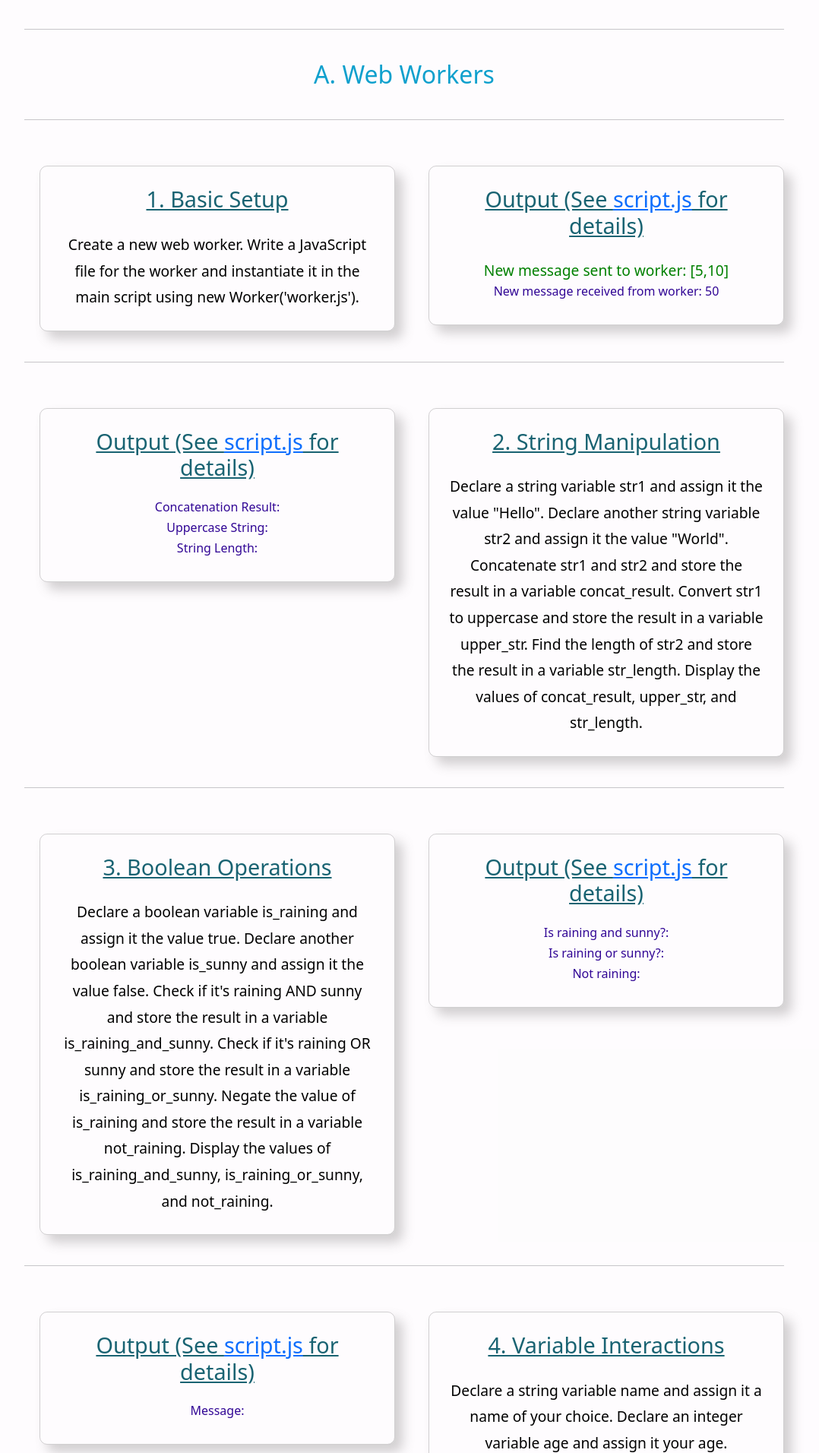
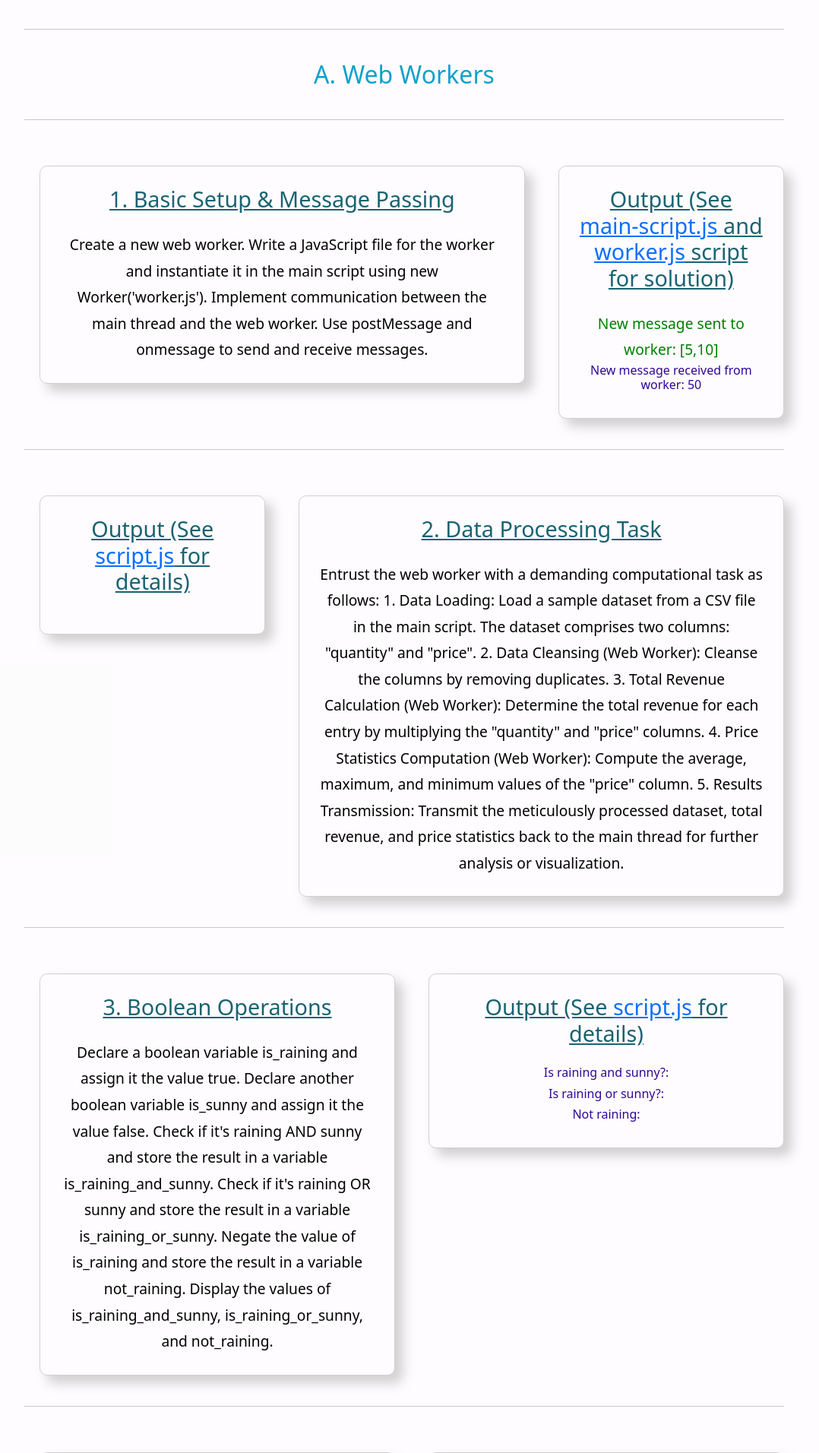
Before and after one commit to scientistigwe/FrontEnd-Projects, a Python web app: template templates/advanced-js.html in a window 1280 px wide. Shown: the part 399-2311 px from the top of the page at 76% size, without its empty margins (108-1186 px from the left). Run offline with Jinja, Linux system fonts and the light colour scheme; the template is opened without the code that fills it, so the values that code supplies are empty; some libraries are stand-ins or nearby versions.

Commit message:
add web worker

```diff
--- a/scripts/advanced-js.js
+++ b/scripts/advanced-js.js
@@ -1,7 +1,7 @@
 /**
  * A. Web Worker
  */
-//1. Basic setup
+//1. Basic setup & Message Passing
 
 if (window.Worker) {
   const myWorker = new Worker("worker.js"); //Instantiate new worker
@@ -22,3 +22,6 @@ if (window.Worker) {
     "errorMessage"
   ).textContent = `Window does not support worker`;
 }
+
+//2. Data Processing Task
+//Note: To access a csv file in your directory: 1. initialize node.js (npm init -y); 2. install csv-parser (npm install csv-parser)
--- a/templates/advanced-js.html
+++ b/templates/advanced-js.html
@@ -172,27 +172,31 @@
                 <hr>
                 <h2 class="subcategory">A. Web Workers</h2>
                 <hr>
-                <!-- 1. Basic Setup -->
+                <!-- 1. Basic Setup & Message Passing -->
                 <div class="row">
-                    <div class="col-md-6">
+                    <div class="col-md-8">
                         <div class="card">
                             <div class="card-body">
                                 <h5 class="card-title">
-                                    1. Basic Setup
+                                    1. Basic Setup & Message Passing
                                 </h5>
                                 <p class="card-text">
-                                    Create a new web worker. Write a JavaScript file for the worker and
-                                    instantiate it in the main script using new Worker('worker.js').</p>
+                                    Create a new web worker. Write a JavaScript file
+                                    for the worker and instantiate it in the main script using new Worker('worker.js').
+                                    Implement communication between the main thread and the web worker. Use postMessage
+                                    and onmessage to send and receive messages.</p>
                             </div>
                         </div>
                     </div>
-                    <div class="col-md-6">
+                    <div class="col-md-4">
                         <div class="card">
                             <div class="card-body">
                                 <h5 class="card-title">
                                     Output (See <a
-                                        href="https://github.com/scientistigwe/Full-Stack-Dev.-Challenge/blob/main/scripts/script.js"
-                                        target="_blank">script.js</a> for details)
+                                        href="https://github.com/scientistigwe/Full-Stack-Dev.-Challenge/blob/main/scripts/advanced-js.js"
+                                        target="_blank">main-script.js</a> and <a
+                                        href="https://github.com/scientistigwe/Full-Stack-Dev.-Challenge/blob/main/scripts/script.js">worker.js</a>
+                                    script for solution)
                                 </h5>
                                 <div class="card-text">
                                     <h6></h6><span id="myWorkerSent" style="color: green;"></span></h6>
@@ -203,9 +207,9 @@
                     </div>
                 </div>
                 <hr>
-                <!-- 2. String Manipulation -->
+                <!-- 2. Data Processing Task -->
                 <div class="row">
-                    <div class="col-md-6">
+                    <div class="col-md-4">
                         <div class="card">
                             <div class=" card-body">
                                 <h5 class="card-title">
@@ -214,26 +218,32 @@
                                         target="_blank">script.js</a> for details)
                                 </h5>
                                 <div class="card-text">
-                                    <h6>Concatenation Result: <span id="concat_result"></span></h6>
-                                    <h6>Uppercase String: <span id="upper_str"></span></h6>
-                                    <h6>String Length: <span id="str_length"></span></h6>
+                                    <h6><span id="concat_result"></span></h6>
+                                    <h6><span id="upper_str"></span></h6>
+                                    <h6><span id="str_length"></span></h6>
                                 </div>
                             </div>
                         </div>
                     </div>
-                    <div class="col-md-6">
+                    <div class="col-md-8">
                         <div class="card">
                             <div class="card-body">
                                 <h5 class="card-title">
-                                    2. String Manipulation
+                                    2. Data Processing Task
                                 </h5>
                                 <p class="card-text">
-                                    Declare a string variable str1 and assign it the value "Hello".
-                                    Declare another string variable str2 and assign it the value "World".
-                                    Concatenate str1 and str2 and store the result in a variable concat_result.
-                                    Convert str1 to uppercase and store the result in a variable upper_str.
-                                    Find the length of str2 and store the result in a variable str_length.
-                                    Display the values of concat_result, upper_str, and str_length.
+                                    Entrust the web worker with a demanding computational task as follows:
+                                    1. Data Loading: Load a sample dataset from a CSV file in the main script. The
+                                    dataset comprises two columns: "quantity" and "price".
+                                    2. Data Cleansing (Web Worker): Cleanse the columns by removing duplicates.
+                                    3. Total Revenue Calculation (Web Worker): Determine the total revenue for each
+                                    entry
+                                    by multiplying the "quantity" and "price" columns.
+                                    4. Price Statistics Computation (Web Worker): Compute the average, maximum, and
+                                    minimum values of the "price" column.
+                                    5. Results Transmission: Transmit the meticulously processed dataset, total revenue,
+                                    and price statistics
+                                    back to the main thread for further analysis or visualization.
                                 </p>
                             </div>
                         </div>
```
Also changed, not shown: scripts/package.json (added, +15 -0 lines), documentation-and-dataset/supermarket_sales.csv (added), scripts/package-lock.json (added), 1 other file.
